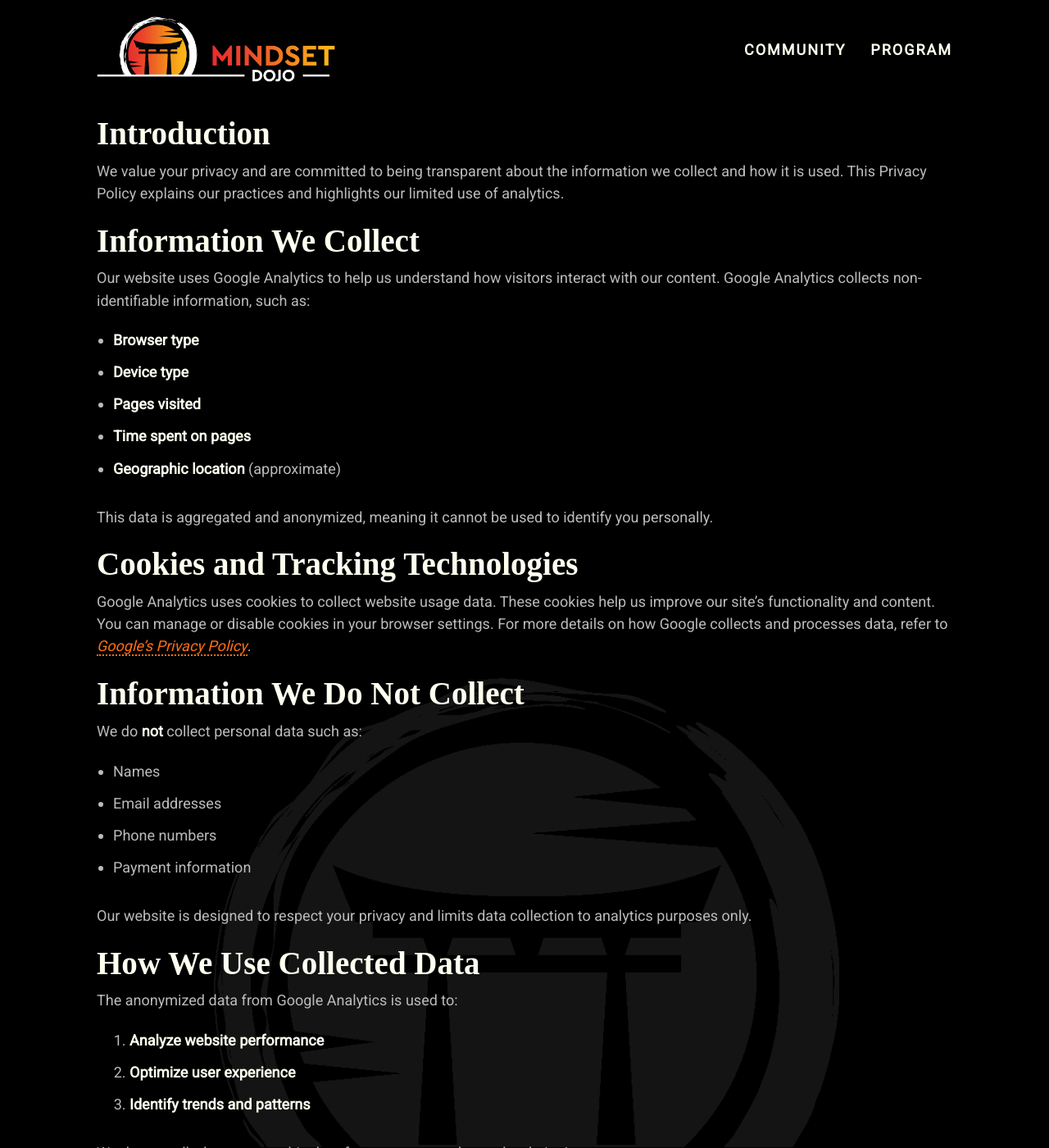
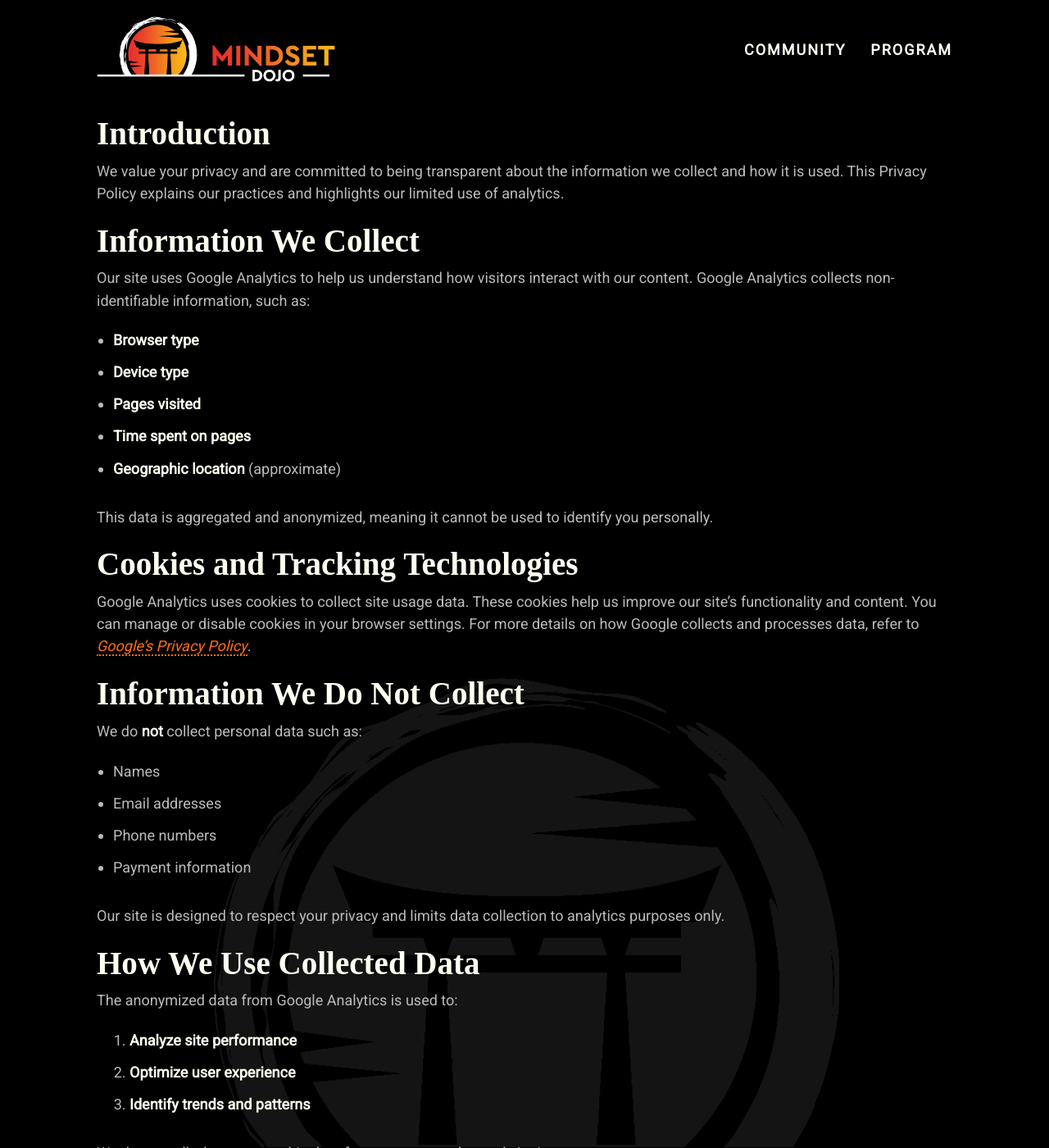
Before and after one commit to mindset-dojo/mindset-dojo.github.io, a Jekyll site: the page built from privacy-policy.md, in a window 1280 px wide and 1400 px high. Shown: the whole window at 82% size. Built offline with Jekyll 4.4.1, drawn with Linux system fonts in a browser that asks for light colours; some web fonts are replaced; some of the changed text lies outside the part shown.

Commit message:
Replace all instances of the word "website" with "site" to resolve textlint errors in privacy-policy.md.

```diff
--- a/privacy-policy.md
+++ b/privacy-policy.md
@@ -11,7 +11,7 @@ We value your privacy and are committed to being transparent about the informati
 
 ## Information We Collect
 
-Our website uses Google Analytics to help us understand how visitors interact with our content. Google Analytics collects non-identifiable information, such as:
+Our site uses Google Analytics to help us understand how visitors interact with our content. Google Analytics collects non-identifiable information, such as:
 
 * **Browser type**
 * **Device type**
@@ -23,7 +23,7 @@ This data is aggregated and anonymized, meaning it cannot be used to identify yo
 
 ## Cookies and Tracking Technologies
 
-Google Analytics uses cookies to collect website usage data. These cookies help us improve our site’s functionality and content. You can manage or disable cookies in your browser settings. For more details on how Google collects and processes data, refer to [Google’s Privacy Policy](https://policies.google.com/privacy).
+Google Analytics uses cookies to collect site usage data. These cookies help us improve our site’s functionality and content. You can manage or disable cookies in your browser settings. For more details on how Google collects and processes data, refer to [Google’s Privacy Policy](https://policies.google.com/privacy).
 
 ## Information We Do Not Collect
 
@@ -34,17 +34,17 @@ We do **not** collect personal data such as:
 * Phone numbers
 * Payment information
 
-Our website is designed to respect your privacy and limits data collection to analytics purposes only.
+Our site is designed to respect your privacy and limits data collection to analytics purposes only.
 
 ## How We Use Collected Data
 
 The anonymized data from Google Analytics is used to:
 
-1. **Analyze website performance**
+1. **Analyze site performance**
 2. **Optimize user experience**
 3. **Identify trends and patterns**
 
-We do not sell, share, or use this data for any purposes beyond website improvement.
+We do not sell, share, or use this data for any purposes beyond site improvement.
 
 ## Changes to This Privacy Policy
 
```
